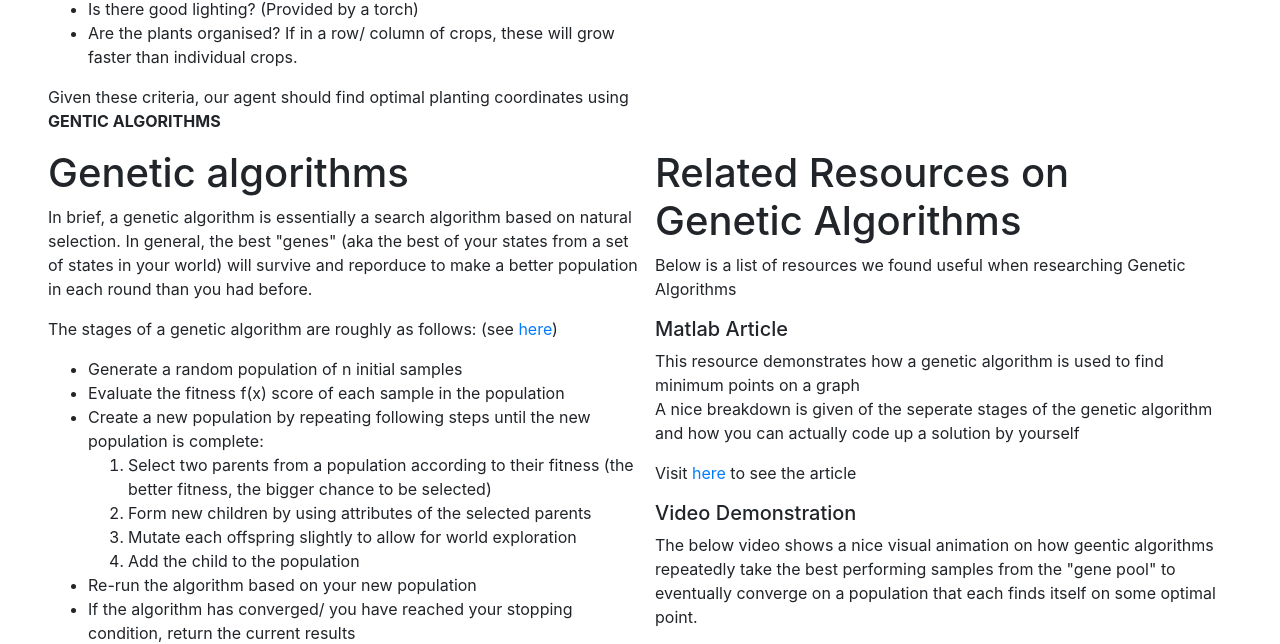
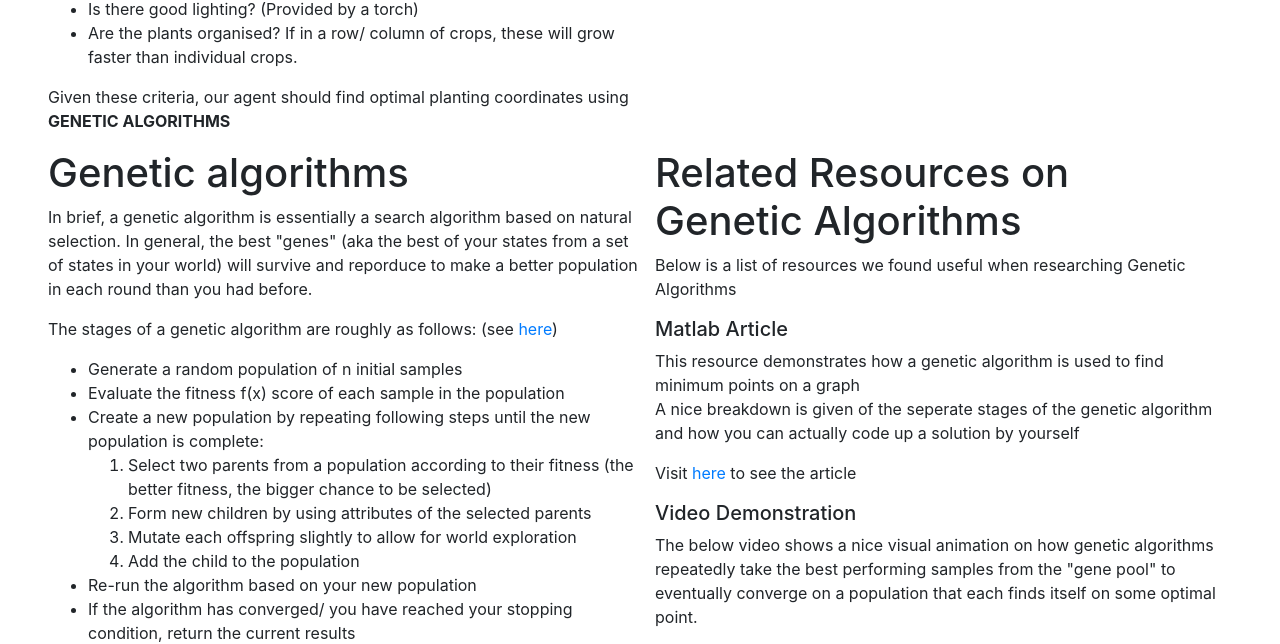
Before and after one commit to Daniel-Davies/13-RoboFarm, a Jekyll site: the page docs/index.html, which Jekyll copies as it is, in a window 1280 px wide. Shown: the part 923-1567 px from the top of the page. Built offline with Jekyll 4.4.1, drawn with Linux system fonts in a browser that asks for light colours; nearby versions of some CDN libraries.

Commit message:
Fixing typos

```diff
--- a/docs/index.html
+++ b/docs/index.html
@@ -81,7 +81,7 @@
                     <li>Are the plants organised? If in a row/ column of crops, these will grow faster than individual crops.</li>
                 </ul>
                 <p>Given these criteria, our agent should find optimal planting coordinates using
-                    <b>GENTIC ALGORITHMS</b>
+                    <b>GENETIC ALGORITHMS</b>
                 </p>
             </div>
             <div class="col-6">
@@ -126,7 +126,7 @@
                 <p>Visit
                     <a href="https://www.mathworks.com/help/gads/how-the-genetic-algorithm-works.html">here</a> to see the article</p>
                 <h5>Video Demonstration</h5>
-                <p>The below video shows a nice visual animation on how geentic algorithms repeatedly take the best performing
+                <p>The below video shows a nice visual animation on how genetic algorithms repeatedly take the best performing
                     samples from the "gene pool" to eventually converge on a population that each finds itself on some optimal
                     point. </p>
                 <p>See the video on youtube
--- a/docs/proposal.html
+++ b/docs/proposal.html
@@ -68,7 +68,7 @@
         <p>The more points we can cross off this list, the better we can say an agent is at farming, and the more trust a user
             would have in letting the AI manage the seeds a user has to reap rewards over a number of minecraft days.</p>
 
-        <p>Input to our AI: The malmo API will let us generate worlds with a number of terrains, by paramters that we specify.
+        <p>Input to our AI: The malmo API will let us generate worlds with a number of terrains, by parameters that we specify.
             Because we specify the parameters, we will have a mapping of the minecraft world we are in to give a sense of
             navigation to our agent.</p>
 
@@ -91,7 +91,7 @@
 
         <p>
             Malmo will provide us with the methods needed to read the world. This will be especially important to start when we teach
-            our AI about the terrain that it should plant on. We will most likely initialise a world conatining a number
+            our AI about the terrain that it should plant on. We will most likely initialise a world containing a number
             of terrains, e.g. Rock, Grass, and Ploughed Grass, and give our agent a list of where each of these blocks are
             so that it can score each location.
         </p>
--- a/docs/team.html
+++ b/docs/team.html
@@ -47,7 +47,7 @@
     </div>
 
     <div class="col-12 d-flex justify-content-center">
-        <p class="display-4">Brett Galkowski - bgalkows - XXXXXXXX</p>
+        <p class="display-4">Brett Galkowski - bgalkows - 60503529</p>
     </div>
 
     <footer class="footer bg-dark p-3" style="width: 100%; position: fixed; bottom: 0;">
```
Also changed, not shown: docs/status.html (+19 -22 lines).
